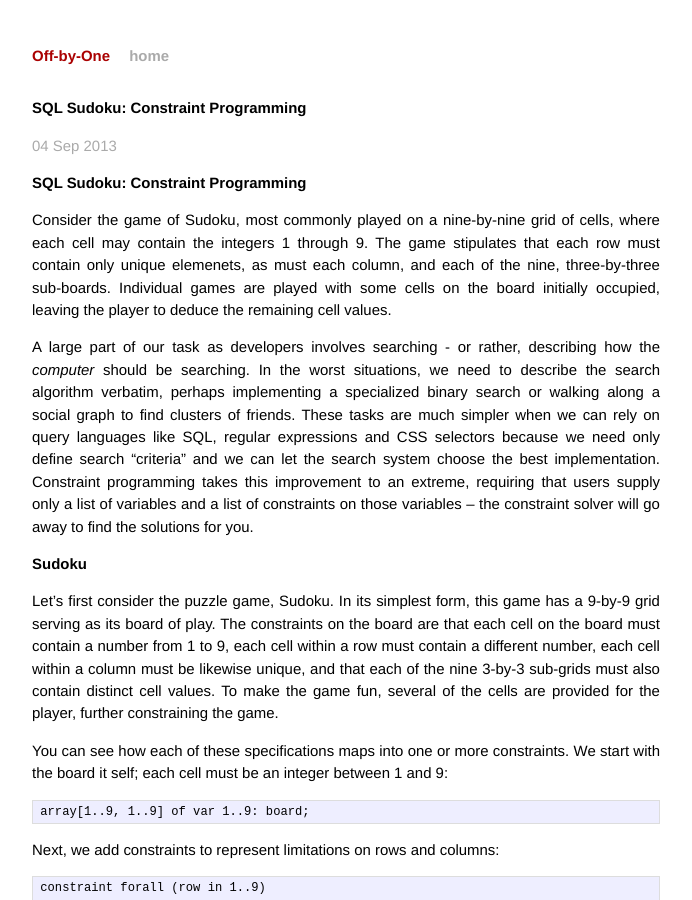
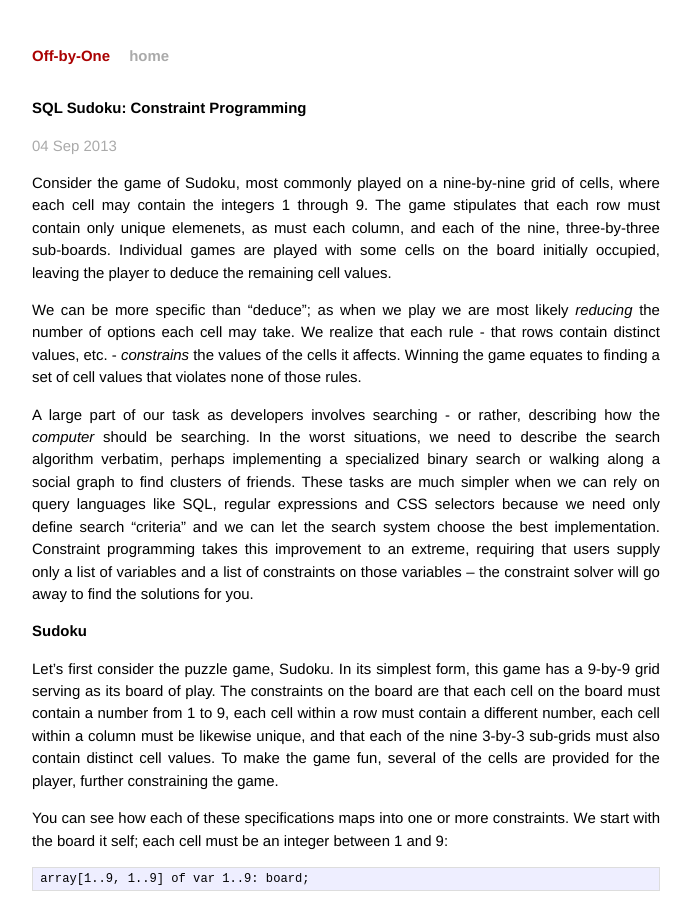
Before and after one commit to cmc333333/off-by-one, a Jekyll site: the page built from _posts/2013-09-04-constraint-programming.md, in a window 1280 px wide and 900 px high. Shown: the whole window, without its empty margins (294-986 px from the left). Built offline with Jekyll 4.4.1, drawn with Linux system fonts in a browser that asks for light colours; Markdown is read by kramdown in place of the engine named in the settings.

Commit message:
Updated 2013-09-04-constraint-programming.md

```diff
--- a/_posts/2013-09-04-constraint-programming.md
+++ b/_posts/2013-09-04-constraint-programming.md
@@ -4,8 +4,9 @@ title: "SQL Sudoku: Constraint Programming"
 published: true
 ---
 
-# SQL Sudoku: Constraint Programming
 Consider the game of Sudoku, most commonly played on a nine-by-nine grid of cells, where each cell may contain the integers 1 through 9. The game stipulates that each row must contain only unique elemenets, as must each column, and each of the nine, three-by-three sub-boards. Individual games are played with some cells on the board initially occupied, leaving the player to deduce the remaining cell values.
+
+We can be more specific than "deduce"; as when we play we are most likely *reducing* the number of options each cell may take. We realize that each rule - that rows contain distinct values, etc. - *constrains* the values of the cells it affects. Winning the game equates to finding a set of cell values that violates none of those rules.
 
 
 A large part of our task as developers involves searching - or rather,
```
